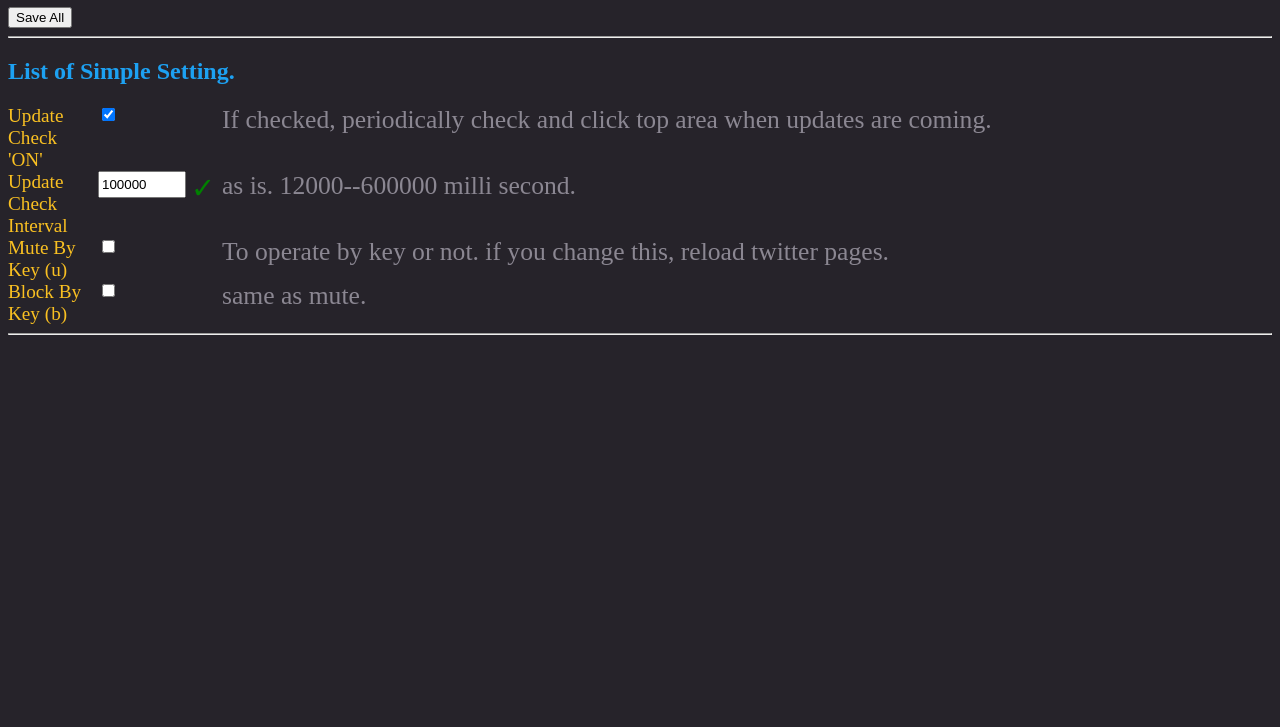
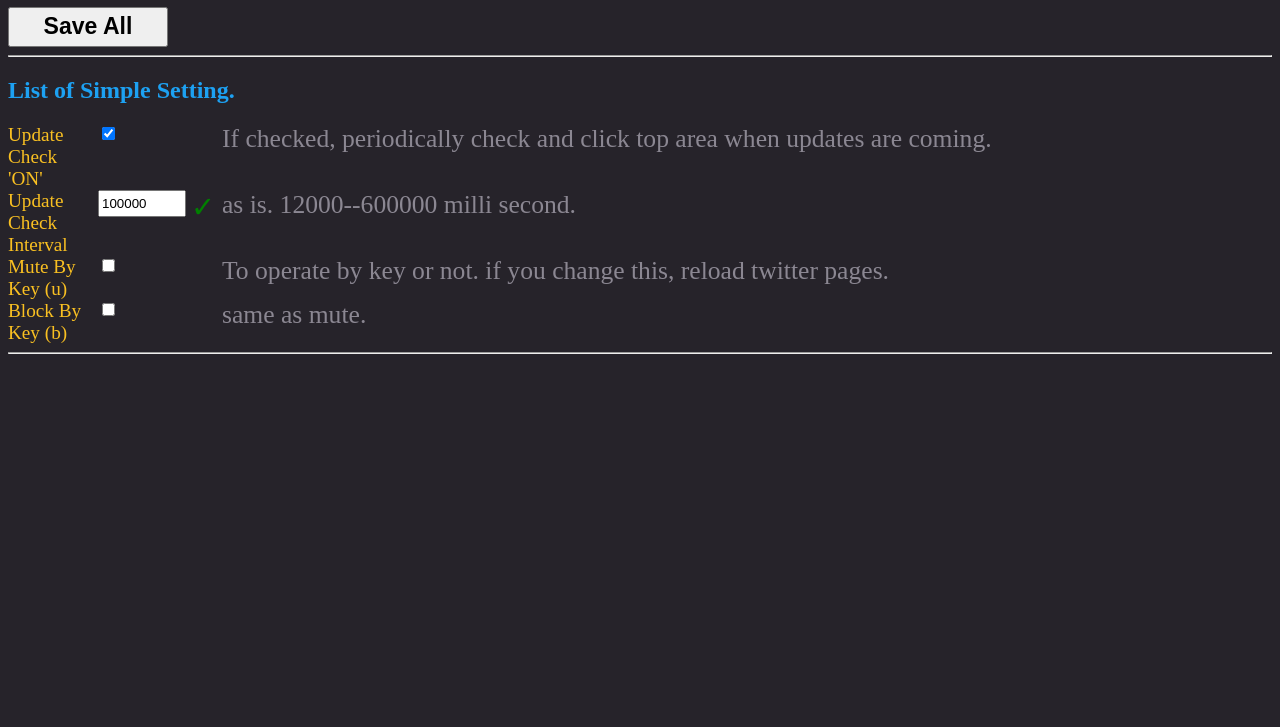
Before and after one commit to PrsPrsBK/PrsPrsTwitter, a browser extension: page options_ui/options.html in a window 1280 px wide. Shown: the part 73-800 px from the top of the page. Drawn offline with Linux system fonts and the light colour scheme.

Commit message:
feat: UI: looks

```diff
--- a/options_ui/options.css
+++ b/options_ui/options.css
@@ -5,6 +5,12 @@ html {
 }
 h1, h2 {
  color: #1Da1F2;
+}
+button.save {
+  font-weight: bold;
+  font-size: 144%;
+  width: 160px;
+  height: 40px;
 }
 #setting_list {
   display: grid;
```
